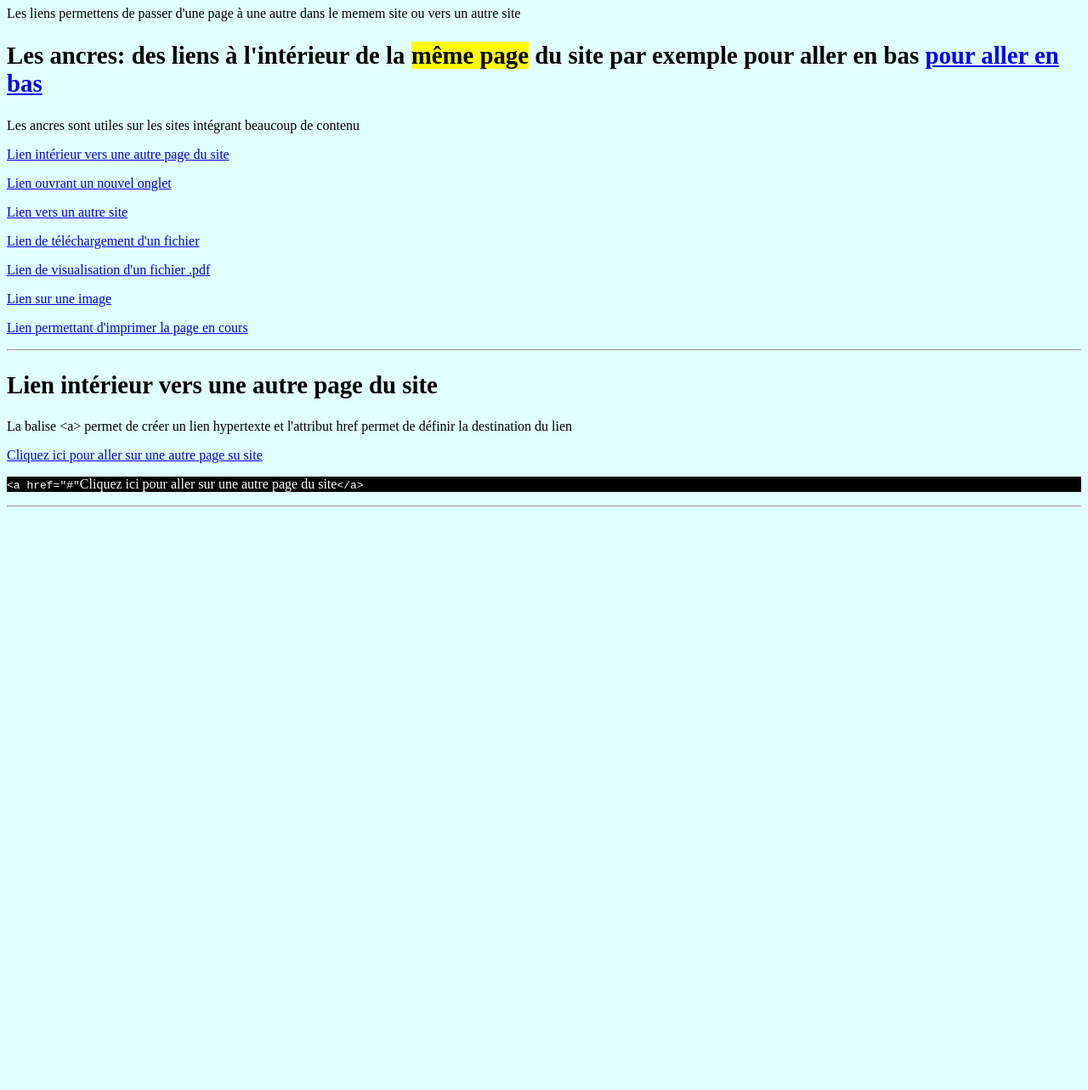
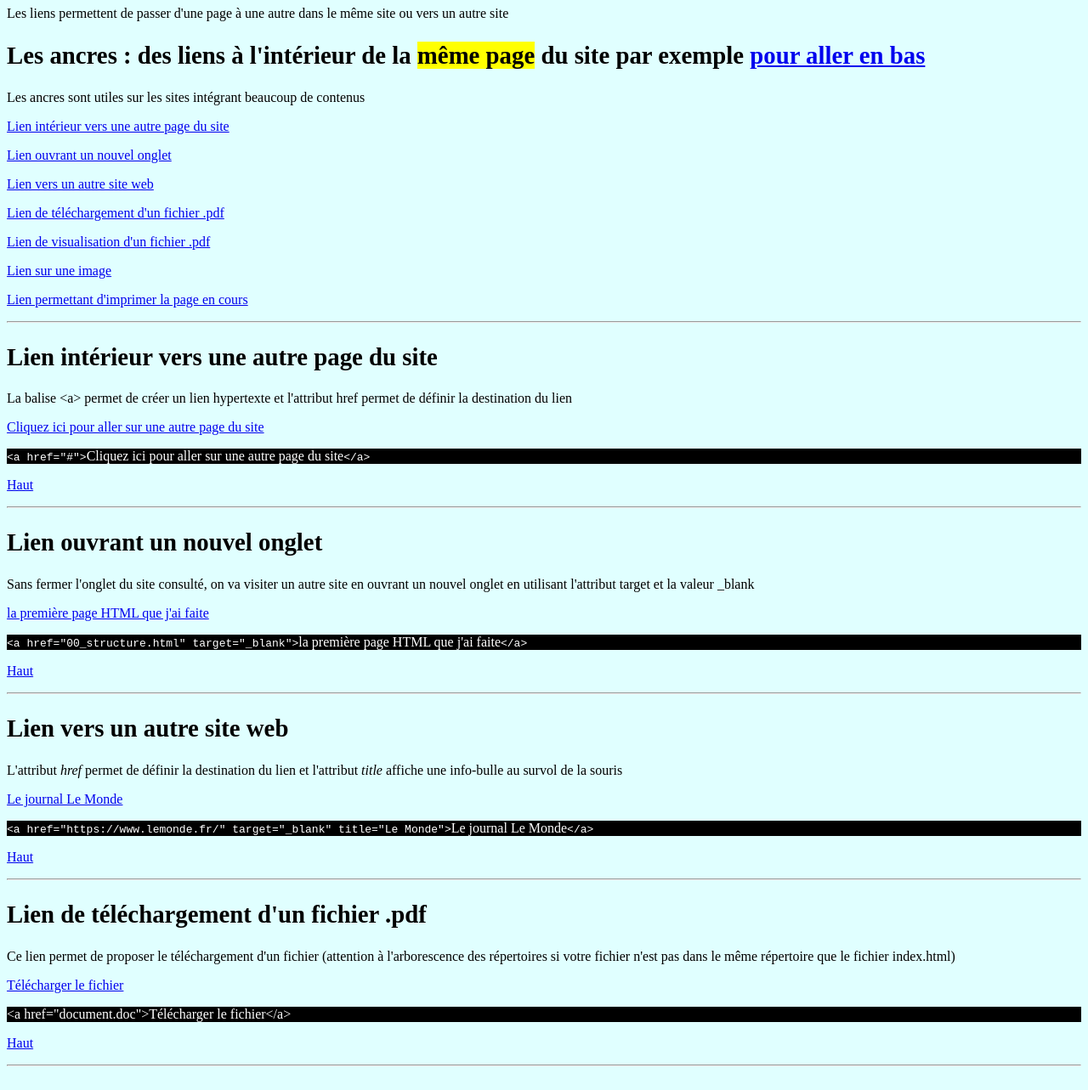
Before and after one commit to BELFZITOUNI/exosHTML, a plain HTML site: page 02_ter_liens.html in a window 1280 px wide. Shown: the part 73-1356 px from the top of the page at 85% size. Drawn offline with Linux system fonts and the light colour scheme.

Commit message:
vendredi

```diff
--- a/02_ter_liens.html
+++ b/02_ter_liens.html
@@ -1,31 +1,30 @@
 <!DOCTYPE html>
+
 <html lang="fr">
 
 <head>
+
 <meta charset="UTF-8">
 <meta name="viewport" content="width=device-width, initial-scale=1.0">
 <meta http-equiv="X-UA-Compatible" content="ie=edge">
-    <title>Les liens hyper texte</title>
+<title>Les liens hypertext</title>
 
 <style>
 
-    /* déclaration d'un élément ou balises */
     body {
         background-color: lightcyan;
-        font-size: 100%;
+        font-size:100%;
+    }        h1 {
+        font-size:200%;
+    }        h2 {
+        font-size:180%;
     }
-    h1 {
-        font-size: 200%;
-    }
-
-    h2 {
-        font-size: 180%;
-    }
-        /* Une classe est nommée selon sa fonctionnalité ou son role dans la page et est précédée du caractere. (un point); */
+    /* une classe est nommée selon sa fonctionnalité ou son rôle dans la page et est précédée du caractère . (un point) */
     .pourlecode {
         background-color: black;
-            /* color: couleur du texte */
-            color:white;
+        /* color = couleur du texte */
+        color: white;
+        /* text-transform: uppercase; */
     }
     kbd {
         background-color: #eee;
@@ -40,48 +39,70 @@
         padding: 2px 4px;
         white-space: nowrap;
     }
+
 </style>
+
 </head>
 
 <body>
 
+<h1>Les différents type de liens html pour naviguer</h1>
 
-    <h1>Les différents type de liens hyper html pour navigeur</h1>
+<p>Les liens permettent de passer d'une page à une autre dans le même site ou vers un autre site</p>
 
-    <p>Les liens permettens de passer d'une page à une autre dans le memem site ou vers un autre site</p>
+<!-- les fragments de texte pertinents : MARK -->
+    <h2 id="haut">Les ancres : des liens à l'intérieur de la <mark>même page</mark> du site par exemple <a href="#bas">pour aller en bas</a></h2>
 
-    <!-- les fragments de texte pertinents: MARK -->
-    <h2 id="haut">Les ancres: des liens à l'intérieur de la <mark>même page</mark> du site par exemple pour aller en bas
-
-    <a href="#bas">pour aller en bas</a></h2>
-
-    <p>Les ancres sont utiles sur les sites intégrant beaucoup de contenu</p>
-    <p><a href="#">Lien intérieur vers une autre page du site</a></p>
-    <p><a href="#">Lien ouvrant un nouvel onglet</a></p>
-    <p><a href="#">Lien vers un autre site</a></p>
-    <p><a href="#">Lien de téléchargement d'un fichier</a></p>
+    <p>Les ancres sont utiles sur les sites intégrant beaucoup de contenus</p>
+    <p><a href="#interieur">Lien intérieur vers une autre page du site</a></p>
+    <p><a href="#onglet">Lien ouvrant un nouvel onglet</a></p>
+    <p><a href="#autresite">Lien vers un autre site web</a></p>
+    <p><a href="#telecharger">Lien de téléchargement d'un fichier .pdf</a></p>
     <p><a href="#">Lien de visualisation d'un fichier .pdf</a></p>
     <p><a href="#">Lien sur une image</a></p>
     <p><a href="#">Lien permettant d'imprimer la page en cours</a></p>
+
     <hr>
 
     <h2 id="interieur">Lien intérieur vers une autre page du site</h2>
+
     <p>La balise &lt;a> permet de créer un lien hypertexte et l'attribut href permet de définir la destination du lien</p>
-        <a href="#">Cliquez ici pour aller sur une autre page su site</a>
-        <p class="pourlecode"><code>&lt;a href="#"</code>Cliquez ici pour aller sur une autre page du site<code>&lt;/a></code></p>
+    <a href="#">Cliquez ici pour aller sur une autre page du site</a>
+    <p class="pourlecode"><code>&lt;a href="#"></code>Cliquez ici pour aller sur une autre page du site<code>&lt;/a></code></p>
+    <p><a href="#haut">Haut</a></p>
 
-        <p><a href="#"></a></p>
     <hr>
 
+    <h2 id="onglet">Lien ouvrant un nouvel onglet</h2>
 
+    <p>Sans fermer l'onglet du site consulté, on va visiter un autre site en ouvrant un nouvel onglet en utilisant l'attribut target et la valeur _blank</p>
+    <a href="00_structure.html" target="_blank">la première page HTML que j'ai faite</a>
+    <p class="pourlecode"><code>&lt;a href="00_structure.html" target="_blank"></code>la première page HTML que j'ai faite<code>&lt;/a></code></p>
+    <p><a href="#haut">Haut</a></p>
 
+    <hr>
 
+    <h2 id="autresite">Lien vers un autre site web</h2>
 
+    <p>L'attribut <em>href</em> permet de définir la destination du lien et l'attribut <em>title</em> affiche une info-bulle au survol de la souris</p>
+    <a href="https://www.lemonde.fr/" target="_blank" title="Le Monde">Le journal Le Monde</a>
 
+    <p class="pourlecode">
+    <code>&lt;a href="https://www.lemonde.fr/" target="_blank" title="Le Monde"></code>Le journal Le Monde<code>&lt;/a></code>
+    </p>
 
+    <p><a href="#haut">Haut</a></p>
 
+    <hr>
 
+    <h2 id="docs/planning.pdf">Lien de téléchargement d'un fichier .pdf</h2>
+    <p>Ce lien permet de proposer le téléchargement d'un fichier (attention à l'arborescence des répertoires si votre fichier n'est pas dans le même répertoire
+        que le fichier index.html)</p>
+            <a href="docs/planning.pdf">Télécharger le fichier</a>
+            <p class="pourlecode">&lt;a href="document.doc">Télécharger le fichier&lt;/a></p>
 
+    <p><a href="#haut">Haut</a></p>
+    <hr>
     <br>
     <br>
     <br>
@@ -132,9 +153,7 @@
     <br>
     <br>
     <br>
-<p>Une balise pour dire que c'est un raccourcie clavier ex: pour ouvrir un fichier faites <kbd>CTRL</kbd> + <kbd>o</kbd></p>
-    <p id="bas"><a href="#haut">Haut de la page</a></p>
-
+    <p>Une balise pour dire que c'est un racourcis clavier ex : pour ouvrir un fichier faites <kbd>CTRL</kbd> + <kbd>o</kbd></p>
+    <p id="bas"><a href="#haut">Haut de page</a></p>
 </body>
-
 </html>
```
Also changed, not shown: 2 other files. Lines whose indentation alone changed are shown as unchanged.
